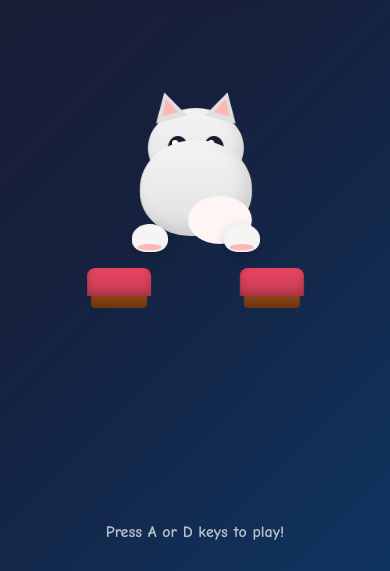
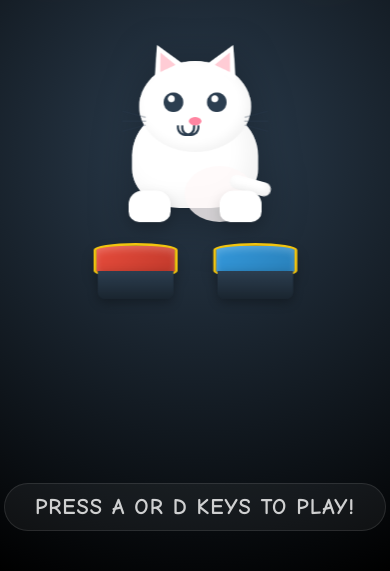
Before and after one commit to enricjake/BongoliciousCat, a plain HTML site: page index.html in a window 390 px wide. Shown: the part 273-844 px from the top of the page. Drawn offline with Linux system fonts and the light colour scheme.

Commit message:
Update UI

```diff
--- a/index.html
+++ b/index.html
@@ -20,11 +20,22 @@
         <div class="ear right"><div class="ear-inner"></div></div>
         <div class="eye left"></div>
         <div class="eye right"></div>
+        <div class="whiskers left">
+          <div class="whisker"></div>
+          <div class="whisker"></div>
+          <div class="whisker"></div>
+        </div>
+        <div class="whiskers right">
+          <div class="whisker"></div>
+          <div class="whisker"></div>
+          <div class="whisker"></div>
+        </div>
         <div class="nose"></div>
         <div class="mouth"></div>
       </div>
       <div class="cat-body">
         <div class="cat-belly"></div>
+        <div class="tail"></div>
       </div>
       <div class="paw left"></div>
       <div class="paw right"></div>
--- a/styles.css
+++ b/styles.css
@@ -11,7 +11,7 @@ body {
   flex-direction: column;
   justify-content: center;
   align-items: center;
-  background: linear-gradient(135deg, #1a1a2e 0%, #16213e 50%, #0f3460 100%);
+  background: radial-gradient(circle at center, #2c3e50 0%, #000000 100%);
   font-family: 'Comic Neue', cursive;
   overflow: hidden;
   user-select: none;
@@ -19,67 +19,90 @@ body {
 }
 
 .title {
-  color: #e94560;
-  font-size: 3rem;
-  text-shadow: 0 0 20px #e94560, 0 0 40px #e94560;
+  color: #f1c40f;
+  font-size: 4rem;
+  text-shadow: 0 0 15px rgba(241, 196, 15, 0.5), 0 0 30px rgba(241, 196, 15, 0.3);
   margin-bottom: 2rem;
+  font-weight: 700;
   animation: pulse 2s ease-in-out infinite;
 }
 
 @keyframes pulse {
-  0%, 100% { transform: scale(1); }
-  50% { transform: scale(1.05); }
+  0%, 100% { transform: scale(1) rotate(-1deg); }
+  50% { transform: scale(1.05) rotate(1deg); }
 }
 
 /* Cat Styles */
 .stage {
   position: relative;
-  width: 400px;
-  height: 350px;
-  max-width: 90vw;
+  width: 500px;
+  height: 400px;
+  max-width: 95vw;
 }
 
 .cat {
   position: absolute;
-  width: 200px;
-  height: 180px;
+  width: 250px;
+  height: 220px;
   left: 50%;
   transform: translateX(-50%);
-  top: 80px;
+  top: 60px;
+  filter: drop-shadow(0 10px 30px rgba(0,0,0,0.3));
 }
 
 .cat-body {
   position: absolute;
-  width: 140px;
-  height: 120px;
-  background: linear-gradient(180deg, #f5f5f5 0%, #e0e0e0 100%);
-  border-radius: 50% 50% 45% 45%;
-  left: 30px;
-  top: 40px;
-  box-shadow: inset -10px -10px 20px rgba(0,0,0,0.1);
+  width: 180px;
+  height: 150px;
+  background: #ffffff;
+  border-radius: 60% 60% 45% 45%;
+  left: 35px;
+  top: 50px;
+  box-shadow: inset -15px -15px 30px rgba(0,0,0,0.05), inset 15px 15px 30px rgba(255,255,255,0.8);
 }
 
 .cat-belly {
   position: absolute;
-  width: 80px;
-  height: 60px;
-  background: #fff5f5;
+  width: 100px;
+  height: 80px;
+  background: #fff9f9;
   border-radius: 50%;
-  left: 60px;
-  top: 70px;
+  left: 75px;
+  top: 90px;
+  opacity: 0.8;
 }
 
 .cat-head {
   position: absolute;
-  width: 120px;
-  height: 100px;
-  background: linear-gradient(180deg, #f5f5f5 0%, #e0e0e0 100%);
+  width: 160px;
+  height: 130px;
+  background: #ffffff;
   border-radius: 50%;
-  left: 40px;
-  top: 0;
-  box-shadow: inset -5px -5px 15px rgba(0,0,0,0.1);
-  transition: transform 0.1s ease;
+  left: 45px;
+  top: -10px;
+  z-index: 2;
+  box-shadow: inset -5px -5px 15px rgba(0,0,0,0.05), inset 5px 5px 15px rgba(255,255,255,0.8);
+  transition: transform 0.1s cubic-bezier(0.175, 0.885, 0.32, 1.275);
   will-change: transform;
+}
+
+/* Tail Styles */
+.tail {
+  position: absolute;
+  width: 60px;
+  height: 20px;
+  background: #ffffff;
+  right: -20px;
+  bottom: 30px;
+  border-radius: 10px;
+  transform-origin: left center;
+  animation: tailWag 3s ease-in-out infinite;
+  box-shadow: inset -5px -5px 10px rgba(0,0,0,0.05);
+}
+
+@keyframes tailWag {
+  0%, 100% { transform: rotate(0deg); }
+  50% { transform: rotate(20deg); }
 }
 
 /* Ear Styles */
@@ -87,173 +110,204 @@ body {
   position: absolute;
   width: 0;
   height: 0;
-  border-left: 20px solid transparent;
-  border-right: 20px solid transparent;
-  border-bottom: 35px solid #e0e0e0;
-  top: -20px;
+  border-left: 25px solid transparent;
+  border-right: 25px solid transparent;
+  border-bottom: 45px solid #ffffff;
+  top: -25px;
 }
 
-.ear.left { left: 5px; transform: rotate(-15deg); }
-.ear.right { right: 5px; transform: rotate(15deg); }
+.ear.left { left: 10px; transform: rotate(-25deg); }
+.ear.right { right: 10px; transform: rotate(25deg); }
 
 .ear-inner {
   position: absolute;
   width: 0;
   height: 0;
-  border-left: 10px solid transparent;
-  border-right: 10px solid transparent;
-  border-bottom: 20px solid #ffb6b6;
-  top: 8px;
+  border-left: 12px solid transparent;
+  border-right: 12px solid transparent;
+  border-bottom: 25px solid #ffccd5;
+  top: 12px;
+  left: -12px;
 }
-
-.ear.left .ear-inner { left: -10px; }
-.ear.right .ear-inner { right: -10px; }
 
 /* Face Features */
 .eye {
   position: absolute;
-  width: 25px;
-  height: 30px;
-  background: #1a1a2e;
+  width: 28px;
+  height: 28px;
+  background: #2c3e50;
   border-radius: 50%;
-  top: 35px;
-  animation: blink 4s ease-in-out infinite;
+  top: 45px;
+  transition: all 0.1s ease;
 }
 
-.eye.left { left: 25px; }
-.eye.right { right: 25px; }
+.eye.left { left: 35px; }
+.eye.right { right: 35px; }
 
 .eye::after {
   content: '';
   position: absolute;
-  width: 8px;
-  height: 8px;
+  width: 10px;
+  height: 10px;
   background: white;
   border-radius: 50%;
-  top: 5px;
-  left: 5px;
+  top: 4px;
+  left: 6px;
 }
 
-@keyframes blink {
-  0%, 90%, 100% { transform: scaleY(1); }
-  95% { transform: scaleY(0.1); }
+.cat-head.happy .eye {
+  height: 15px;
+  border-radius: 50% 50% 0 0;
+  background: transparent;
+  border-top: 5px solid #2c3e50;
 }
+
+.cat-head.happy .eye::after { display: none; }
+
+.whiskers {
+  position: absolute;
+  top: 75px;
+  display: flex;
+  flex-direction: column;
+  gap: 8px;
+}
+
+.whiskers.left { left: -25px; }
+.whiskers.right { right: -25px; }
+
+.whisker {
+  width: 35px;
+  height: 2px;
+  background: rgba(44, 62, 80, 0.3);
+  border-radius: 2px;
+}
+
+.whiskers.left .whisker:nth-child(1) { transform: rotate(15deg); }
+.whiskers.left .whisker:nth-child(3) { transform: rotate(-15deg); }
+.whiskers.right .whisker:nth-child(1) { transform: rotate(-15deg); }
+.whiskers.right .whisker:nth-child(3) { transform: rotate(15deg); }
 
 .nose {
   position: absolute;
-  width: 15px;
-  height: 10px;
-  background: #ffb6b6;
+  width: 18px;
+  height: 12px;
+  background: #ff85a1;
   border-radius: 50%;
-  left: 52px;
-  top: 65px;
+  left: 50%;
+  transform: translateX(-50%);
+  top: 80px;
 }
 
 .mouth {
   position: absolute;
-  left: 50px;
-  top: 75px;
+  left: 50%;
+  transform: translateX(-50%);
+  top: 92px;
+  width: 40px;
+  height: 20px;
 }
 
 .mouth::before, .mouth::after {
   content: '';
   position: absolute;
-  width: 15px;
-  height: 10px;
-  border: 2px solid #1a1a2e;
+  width: 20px;
+  height: 12px;
+  border: 3px solid #2c3e50;
   border-top: none;
-  border-radius: 0 0 50% 50%;
+  border-radius: 0 0 12px 12px;
 }
 
 .mouth::before { left: 0; }
-.mouth::after { right: 0; }
+.mouth::after { right: 20px; }
 
 /* Paw Styles */
 .paw {
   position: absolute;
-  width: 45px;
-  height: 35px;
-  background: #f5f5f5;
-  border-radius: 50% 50% 40% 40%;
+  width: 60px;
+  height: 45px;
+  background: #ffffff;
+  border-radius: 20px 20px 15px 15px;
   bottom: 0;
-  transition: transform 0.1s ease;
-  box-shadow: 0 5px 15px rgba(0,0,0,0.2);
-  will-change: transform;
-}
-
-.paw::after {
-  content: '';
-  position: absolute;
-  width: 30px;
-  height: 8px;
-  background: #ffb6b6;
-  border-radius: 50%;
-  bottom: 2px;
-  left: 7px;
+  z-index: 3;
+  box-shadow: 0 8px 20px rgba(0,0,0,0.15);
+  transition: transform 0.05s ease-out;
 }
 
 .paw.left {
-  left: 20px;
-  transform-origin: center bottom;
+  left: 30px;
+  transform-origin: bottom center;
 }
 
 .paw.right {
-  right: 20px;
-  transform-origin: center bottom;
+  right: 30px;
+  transform-origin: bottom center;
 }
 
 .paw.hit {
-  animation: pawHit 0.15s ease;
+  animation: pawHit 0.1s ease-out;
 }
 
 @keyframes pawHit {
-  0%, 100% { transform: translateY(0) rotate(0deg); }
-  50% { transform: translateY(-30px) rotate(-10deg); }
+  0% { transform: translateY(0) rotate(0deg); }
+  50% { transform: translateY(-45px) rotate(-15deg) scale(1.1); }
+  100% { transform: translateY(0) rotate(0deg); }
 }
 
 .paw.right.hit {
-  animation: pawHitRight 0.15s ease;
+  animation: pawHitRight 0.1s ease-out;
 }
 
 @keyframes pawHitRight {
-  0%, 100% { transform: translateY(0) rotate(0deg); }
-  50% { transform: translateY(-30px) rotate(10deg); }
+  0% { transform: translateY(0) rotate(0deg); }
+  50% { transform: translateY(-45px) rotate(15deg) scale(1.1); }
+  100% { transform: translateY(0) rotate(0deg); }
 }
 
 /* Drum Styles */
 .drum {
   position: absolute;
-  bottom: 20px;
-  width: 80px;
-  height: 50px;
+  bottom: 10px;
+  width: 120px;
+  height: 80px;
+  z-index: 1;
 }
 
 .drum.left { left: 40px; }
 .drum.right { right: 40px; }
 
 .drum-top {
-  width: 80px;
-  height: 35px;
-  background: linear-gradient(180deg, #e94560 0%, #c73e54 100%);
-  border-radius: 10px 10px 0 0;
-  box-shadow: inset 0 -5px 10px rgba(0,0,0,0.2);
+  width: 100%;
+  height: 50px;
+  border: 4px solid #f1c40f;
+  border-radius: 50% / 20%;
+  box-shadow: 0 10px 20px rgba(0,0,0,0.2), inset 0 5px 10px rgba(255,255,255,0.2);
+}
+
+.drum.left .drum-top {
+  background: linear-gradient(135deg, #e74c3c 0%, #c0392b 100%);
+}
+
+.drum.right .drum-top {
+  background: linear-gradient(135deg, #3498db 0%, #2980b9 100%);
 }
 
 .drum-base {
-  width: 70px;
-  height: 15px;
-  background: linear-gradient(180deg, #8b4513 0%, #6b3410 100%);
-  border-radius: 0 0 5px 5px;
-  margin: 0 auto;
+  width: 90%;
+  height: 40px;
+  background: linear-gradient(180deg, #2c3e50 0%, #1a252f 100%);
+  border-radius: 0 0 10px 10px;
+  margin: -10px auto 0;
+  box-shadow: 0 5px 15px rgba(0,0,0,0.3);
 }
 
 .drum.hit .drum-top {
-  animation: drumHit 0.15s ease;
+  animation: drumVibrate 0.1s linear;
 }
 
-@keyframes drumHit {
+@keyframes drumVibrate {
   0%, 100% { transform: translateY(0); }
-  50% { transform: translateY(-10px); }
+  25% { transform: translateY(2px) scale(1.02); }
+  75% { transform: translateY(-1px) scale(0.98); }
 }
 
 /* Note Styles */
@@ -266,143 +320,127 @@ body {
 
 .note {
   position: absolute;
-  font-size: 2rem;
-  color: #e94560;
-  animation: floatUp 1s ease-out forwards;
-  text-shadow: 0 0 10px #e94560;
+  font-size: 2.5rem;
+  font-weight: bold;
+  color: #f1c40f;
+  animation: floatUp 0.8s ease-out forwards;
+  filter: drop-shadow(0 0 10px #f1c40f);
 }
 
 @keyframes floatUp {
   0% {
     opacity: 1;
-    transform: translateY(0) scale(1);
+    transform: translateY(0) translateX(0) scale(0.5);
   }
   100% {
     opacity: 0;
-    transform: translateY(-80px) scale(1.5);
+    transform: translateY(-120px) translateX(30px) rotate(20deg) scale(1.5);
   }
 }
 
 /* UI Elements */
 .instructions {
   position: absolute;
-  bottom: 30px;
-  color: rgba(255,255,255,0.7);
-  font-size: 1.2rem;
+  bottom: 40px;
+  color: rgba(255,255,255,0.8);
+  font-size: 1.4rem;
+  letter-spacing: 1px;
+  text-transform: uppercase;
+  background: rgba(255,255,255,0.05);
+  padding: 10px 30px;
+  border-radius: 30px;
+  border: 1px solid rgba(255,255,255,0.1);
 }
 
 .sound-toggle {
   position: absolute;
-  top: 20px;
-  right: 20px;
+  top: 30px;
+  right: 30px;
   background: rgba(255,255,255,0.1);
-  border: none;
+  border: 2px solid rgba(255,255,255,0.2);
   color: white;
-  padding: 10px 20px;
-  border-radius: 20px;
+  padding: 12px 24px;
+  border-radius: 30px;
   cursor: pointer;
-  font-size: 1rem;
+  font-size: 1.1rem;
   font-family: inherit;
-  transition: background 0.3s;
+  transition: all 0.3s cubic-bezier(0.4, 0, 0.2, 1);
+  backdrop-filter: blur(5px);
 }
 
 .sound-toggle:hover {
   background: rgba(255,255,255,0.2);
+  transform: translateY(-2px);
+  box-shadow: 0 5px 15px rgba(0,0,0,0.2);
 }
 
-.sound-toggle:focus {
-  outline: 2px solid rgba(255,255,255,0.5);
-  outline-offset: 2px;
+.sound-toggle:active {
+  transform: translateY(0);
 }
 
-/* Mobile Control Buttons - Hidden by default */
+/* Mobile Control Buttons */
 .mobile-controls {
   display: none;
-  gap: 40px;
-  margin-top: 30px;
+  gap: 50px;
+  margin-top: 20px;
+  z-index: 10;
 }
 
 .drum-button {
-  width: 80px;
-  height: 80px;
+  width: 100px;
+  height: 100px;
   border-radius: 50%;
-  border: 4px solid #e94560;
-  background: linear-gradient(180deg, #e94560 0%, #c73e54 100%);
+  border: 5px solid #ffffff;
   color: white;
-  font-size: 1.5rem;
-  font-weight: bold;
+  font-size: 2rem;
+  font-weight: 900;
   font-family: inherit;
   cursor: pointer;
-  transition: transform 0.1s ease, box-shadow 0.1s ease;
-  box-shadow: 0 4px 15px rgba(233, 69, 96, 0.4);
+  transition: all 0.1s cubic-bezier(0.175, 0.885, 0.32, 1.275);
+  box-shadow: 0 10px 25px rgba(0,0,0,0.3);
   -webkit-tap-highlight-color: transparent;
   touch-action: manipulation;
+  display: flex;
+  align-items: center;
+  justify-content: center;
 }
 
-.drum-button:hover {
-  transform: scale(1.05);
-  box-shadow: 0 6px 20px rgba(233, 69, 96, 0.6);
+.left-button {
+  background: linear-gradient(135deg, #e74c3c 0%, #c0392b 100%);
+  border-color: #e74c3c;
+}
+
+.right-button {
+  background: linear-gradient(135deg, #3498db 0%, #2980b9 100%);
+  border-color: #3498db;
 }
 
 .drum-button:active,
 .drum-button.active {
-  transform: scale(0.95);
-  box-shadow: 0 2px 10px rgba(233, 69, 96, 0.4);
+  transform: scale(0.9) translateY(5px);
+  box-shadow: 0 5px 10px rgba(0,0,0,0.3);
 }
 
-.drum-button:focus {
-  outline: 2px solid white;
-  outline-offset: 4px;
-}
-
-.left-button {
-  background: linear-gradient(180deg, #e94560 0%, #c73e54 100%);
-}
-
-.right-button {
-  background: linear-gradient(180deg, #f39c12 0%, #d68910 100%);
-  border-color: #f39c12;
-  box-shadow: 0 4px 15px rgba(243, 156, 18, 0.4);
-}
-
-.right-button:hover {
-  box-shadow: 0 6px 20px rgba(243, 156, 18, 0.6);
-}
-
-.right-button:active,
-.right-button.active {
-  box-shadow: 0 2px 10px rgba(243, 156, 18, 0.4);
-}
-
-/* Show buttons only on touch devices */
+/* Media Queries */
 @media (hover: none) and (pointer: coarse) {
   .mobile-controls {
     display: flex;
   }
-
   .instructions {
     display: none;
   }
+}
 
-  /* Larger buttons on touch devices */
-  .drum-button {
-    width: 100px;
-    height: 100px;
-    font-size: 2rem;
+@media (max-width: 600px) {
+  .stage {
+    transform: scale(0.7);
+    margin-top: -30px;
+  }
+  .title {
+    font-size: 2.5rem;
+    margin-bottom: 1rem;
+  }
+  .mobile-controls {
+    gap: 30px;
   }
 }
-
-/* Responsive Design */
-@media (max-width: 600px) {
-  .stage {
-    transform: scale(0.8);
-  }
-
-  .title {
-    font-size: 2rem;
-  }
-
-  .instructions {
-    font-size: 1rem;
-  }
-}
```
Also changed, not shown: script.js (+25 -18 lines).
